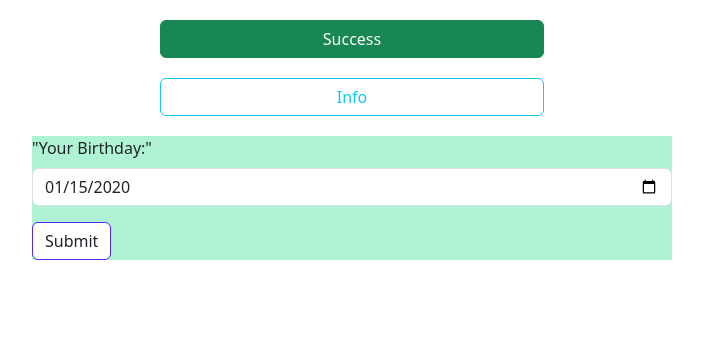
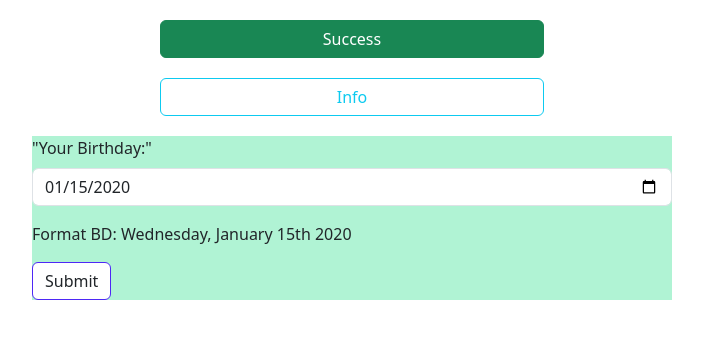
Before and after one commit to LesiaHumenna/LesyaHumenna-Front-end-Pro-Moment-23.07.23, a plain HTML site: page Hillel-Moment/index.html in a window 1280 px wide. Both pictures are taken after typing "2020-01-15" into the empty fields and a click on the button "Submit". Shown: the whole page, without its empty margins (288-991 px from the left). Drawn offline with nearby package versions, Linux system fonts and the light colour scheme.

Commit message:
add regex

```diff
--- a/Hillel-Moment/css/m.css
+++ b/Hillel-Moment/css/m.css
@@ -51,6 +51,6 @@
     color  : #dc3545;
 }
 
-/* .is-invalid+.invalid-feedback { */
-/* display: block; */
-/* } */
+.is-invalid .invalid-feedback {
+display: block;
+}
--- a/Hillel-Moment/index.html
+++ b/Hillel-Moment/index.html
@@ -96,8 +96,8 @@
           >
           <input type="date" class="form-control" id="date" />
         </div>
-        <div class="invalid-feedback">
-          <p>Некоректний формат дати. Введіть дату у форматі "YYYY-MM-DD".</p>
+        <div class='col-md-6'>
+          <p id="invalid-feedback"></p>
         </div>
         <button type="submit" class="btn btn-submit">Submit</button>
       </form>
--- a/Hillel-Moment/main.js
+++ b/Hillel-Moment/main.js
@@ -6,6 +6,7 @@ const btnAlertInfo = document.querySelector(".alert-info");
 const form = document.querySelector("#form");
 const btnSubmit = document.querySelector(".btn-submit");
 const date = document.getElementById("date");
+const invalid = document.getElementById("invalid-feedback");
 
 const tooltipTriggerList = document.querySelectorAll(
   '[data-bs-toggle="tooltip"]'
@@ -52,13 +53,14 @@ form.addEventListener("submit", (e) => {
 });
 
 //regex
-// btnSubmit.addEventListener("click", function (e) {
-//   e.preventDefault();
-//
-//   const regex = /^\d{4}-\d{2}-\d{2}$/;
-//   if (!regex.test(date.value)) {
-    // date.classList.add("is-invalid");
-//   } else {
-    // date.classList.remove("is-invalid");
-//   }
-// });
+btnSubmit.addEventListener("click", function (e) {
+    e.preventDefault();
+
+    const regex = /^\d{4}-\d{2}-\d{2}$/;
+    if (regex.test(date.value)) {
+      const momentDate = moment(date.value, 'YYYY-MM-DD');
+      invalid.textContent = `Format BD: ${momentDate.format('dddd, MMMM Do YYYY')}`;
+    } else {
+      date.classList.add("is-invalid");
+    }
+  });
```
